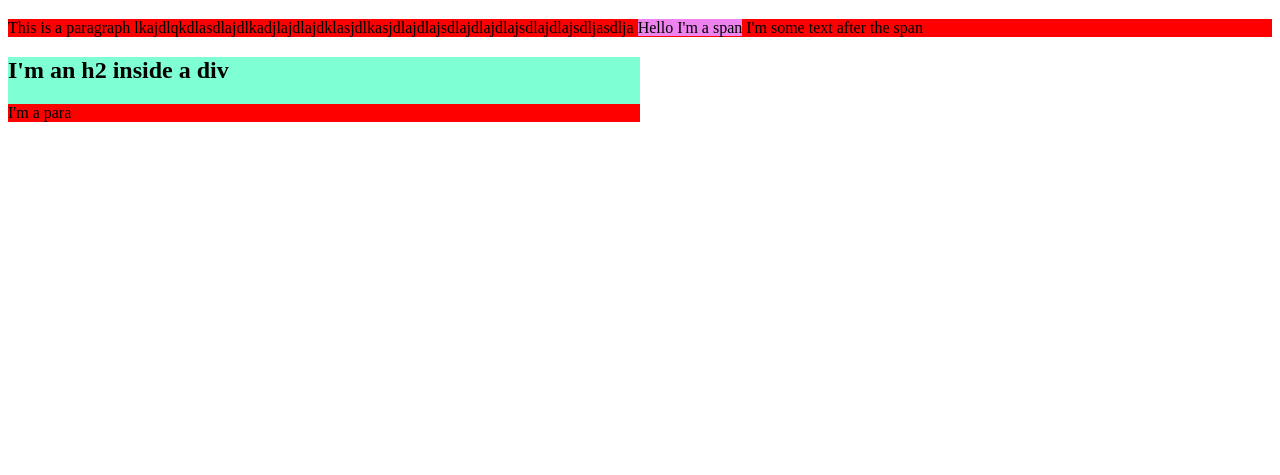
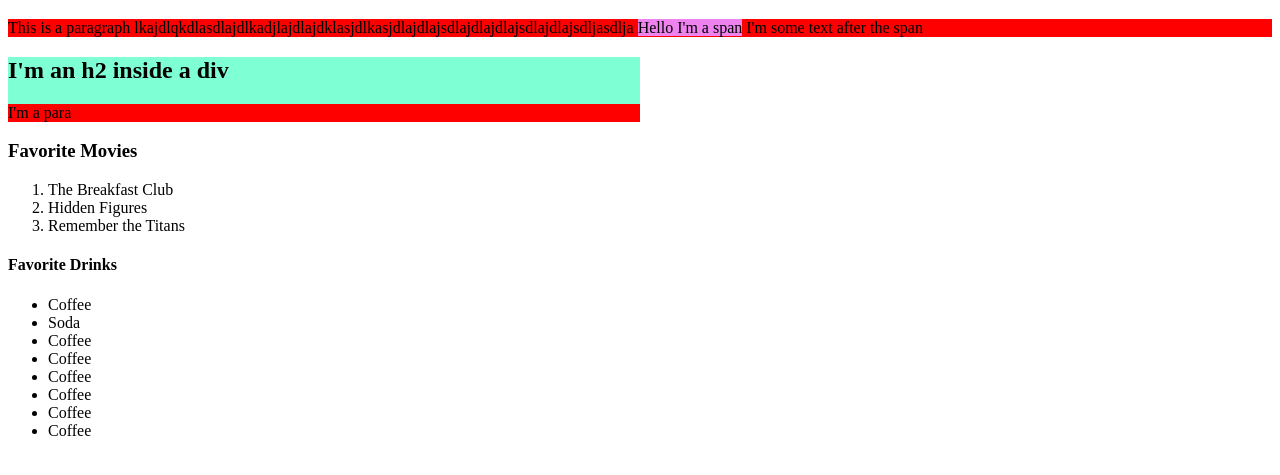
Before and after one commit to graffixnyc/git_example_b, a plain HTML site: page index.html in a window 1280 px wide. Shown: the part 61-536 px from the top of the page. Drawn offline with Linux system fonts and the light colour scheme.

Commit message:
Made a change on dev

```diff
--- a/index.html
+++ b/index.html
@@ -20,6 +20,26 @@
         <p style="background-color: red;">I'm a para</p>
     </div>
 
+    <h3>Favorite Movies</h3>
+    <ol>
+        <li>The Breakfast Club</li>
+        <li>Hidden Figures</li>
+        <li>Remember the Titans</li>
+    </ol>
+
+
+    <h4>Favorite Drinks</h4>
+    <ul>
+        <li>Coffee</li>
+        <li>Soda</li>
+        <li>Coffee</li>
+        <li>Coffee</li>
+        <li>Coffee</li>
+        <li>Coffee</li>
+        <li>Coffee</li>
+        <li>Coffee</li>
+    </ul>
+
 </body>
 
 </html>
```
